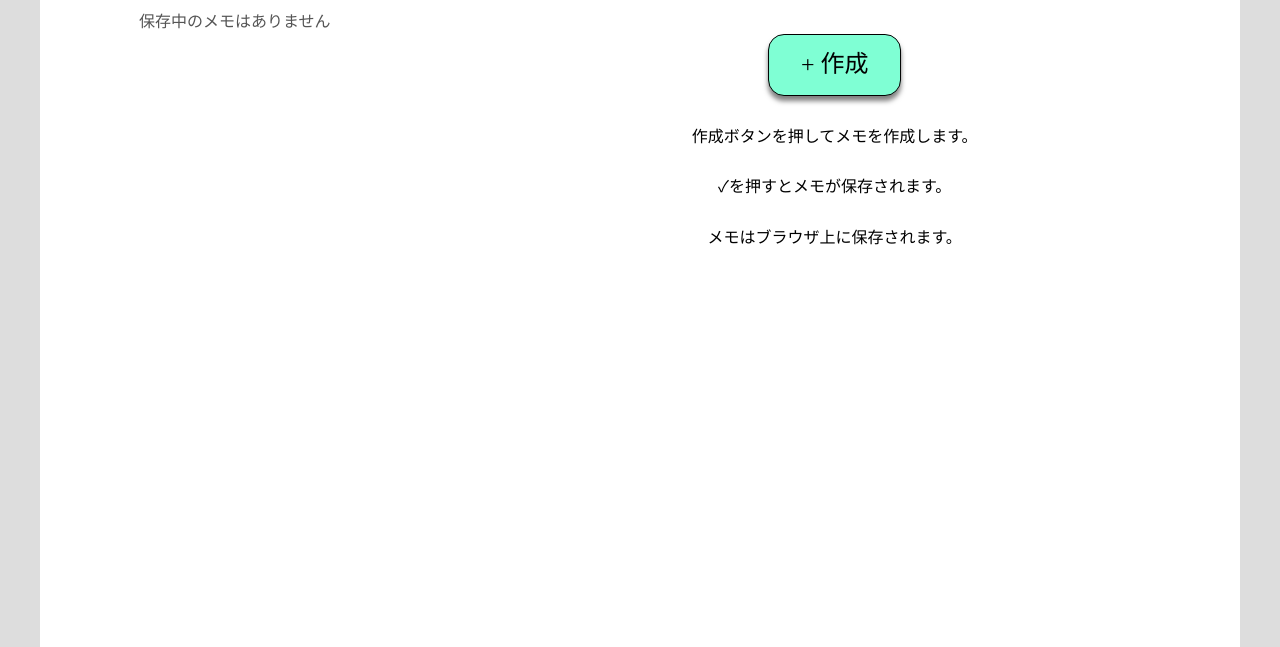
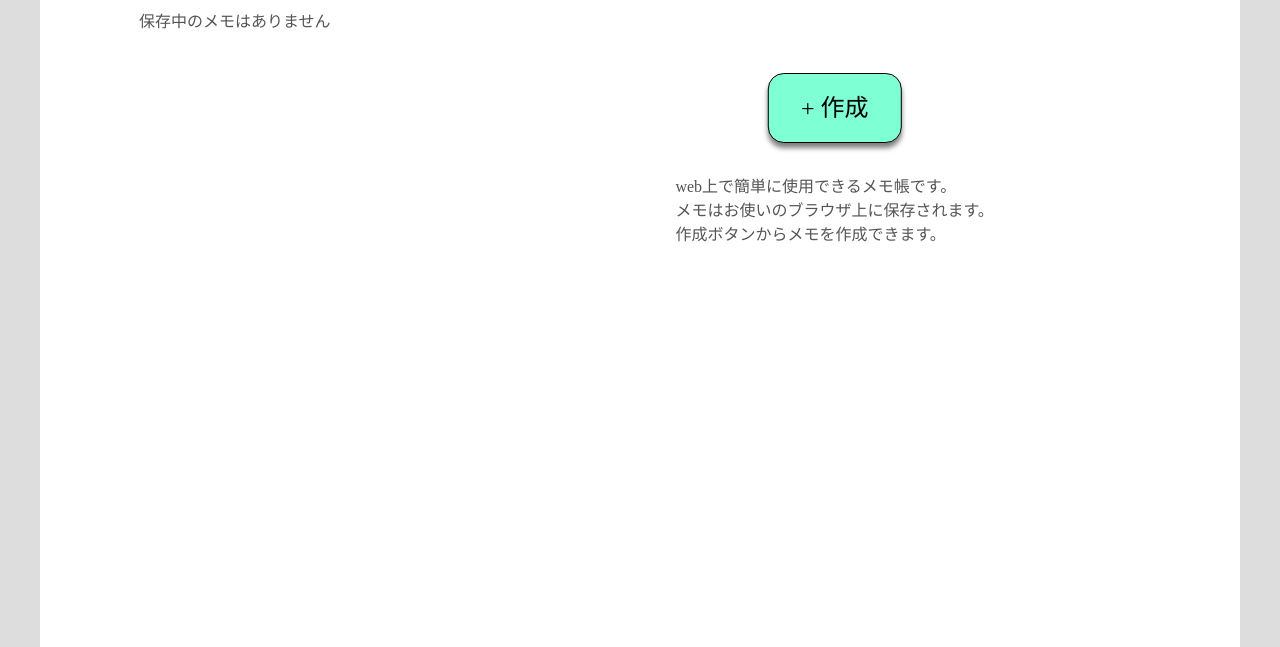
Before and after one commit to heatonton/webMemoApp, a plain HTML site: page index.html in a window 1280 px wide. Shown: the part 153-800 px from the top of the page. Drawn offline with Linux system fonts and the light colour scheme; some packages are replaced by stand-ins of ours; a web font is replaced by a local one.

Commit message:
ほぼ完成

```diff
--- a/index.html
+++ b/index.html
@@ -50,9 +50,11 @@
 
         <div id="usage-description">
           <button id="pc-add-btn">&plus; 作成</button>
-          <p>作成ボタンを押してメモを作成します。</p>
-          <p>&check;を押すとメモが保存されます。</p>
-          <p>メモはブラウザ上に保存されます。</p>
+          <p>
+            web上で簡単に使用できるメモ帳です。
+            <br>メモはお使いのブラウザ上に保存されます。
+            <br>作成ボタンからメモを作成できます。
+          </p>
         </div>
       </div>
 
--- a/style.css
+++ b/style.css
@@ -252,6 +252,8 @@ li {
     flex-direction: column;
     gap: 2rem;
     align-items: center;
+    line-height: 1.5;
+    color: #555;
   }
 
   #usage-description.hide {
@@ -272,6 +274,7 @@ li {
     border: 1px solid #000;
     box-shadow: 0 5px 5px rgba(0, 0, 0, 0.5);
     transition: transform 0.3s;
+    color: #000;
   }
 
   #pc-add-btn:hover {
```
